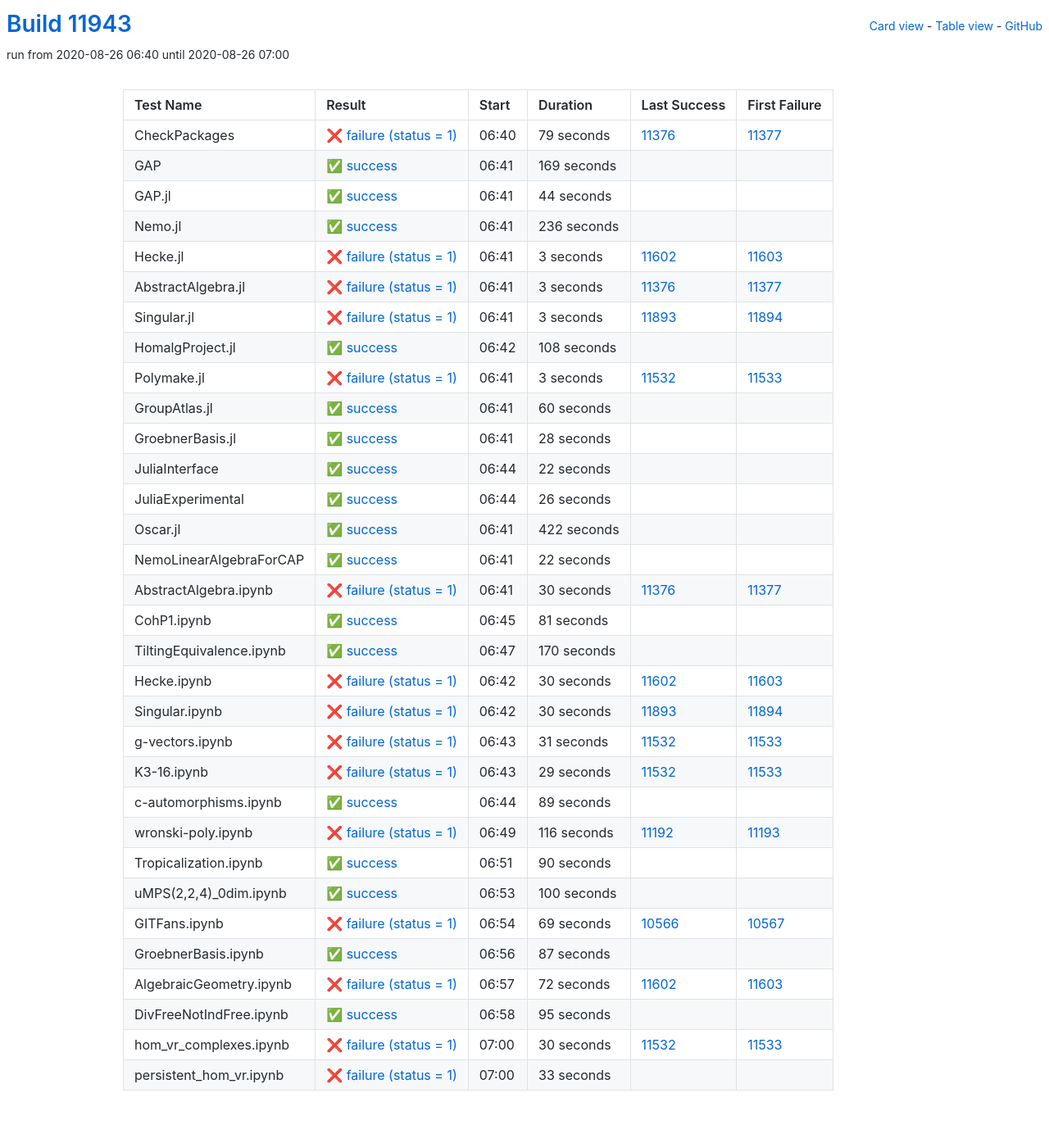
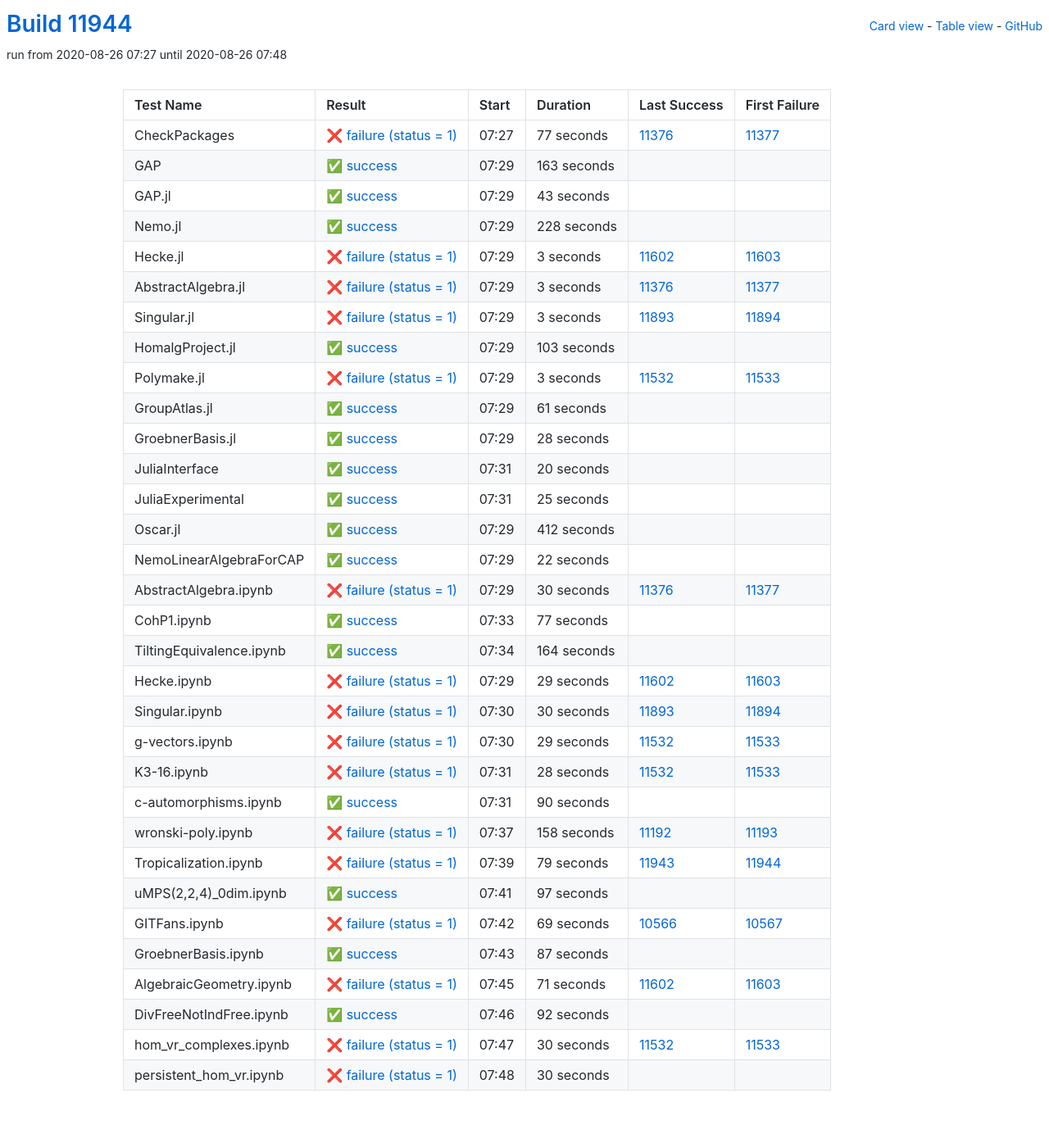
Before and after one commit to oscar-system/oscar-ci-status, a Jekyll site: the page built from table.html, in a window 1280 px wide. Shown: the whole page at 82% size. Built offline with Jekyll 4.4.1, drawn with Linux system fonts in a browser that asks for light colours.

Commit message:
Build #11944

```diff
--- a/_data/ci.yml
+++ b/_data/ci.yml
@@ -1,6 +1,6 @@
 ---
-build: 11943
-build_url: https://oscarci.mathematik.uni-kl.de/job/oscar/11943/
+build: 11944
+build_url: https://oscarci.mathematik.uni-kl.de/job/oscar/11944/
 job: oscar
 organization: oscar-system
 repo: oscar-ci-status
@@ -8,56 +8,56 @@
 tests:
 - name: CheckPackages
   id: checkpackages
-  log: https://oscarci.mathematik.uni-kl.de/job/oscar/11943/artifact/logs/build-11943/CheckPackages.log
-  start: 2020-08-26 06:40
+  log: https://oscarci.mathematik.uni-kl.de/job/oscar/11944/artifact/logs/build-11944/CheckPackages.log
+  start: 2020-08-26 07:27
   success: false
   exitcode: 1
   status: failure
-  duration: 79
+  duration: 77
   last_success: 11376
   last_success_url: https://oscarci.mathematik.uni-kl.de/job/oscar/11376/
   first_failure: 11377
   first_failure_url: https://oscarci.mathematik.uni-kl.de/job/oscar/11377/
 - name: GAP
   id: gap
-  log: https://oscarci.mathematik.uni-kl.de/job/oscar/11943/artifact/logs/build-11943/GAP.log
-  start: 2020-08-26 06:41
+  log: https://oscarci.mathematik.uni-kl.de/job/oscar/11944/artifact/logs/build-11944/GAP.log
+  start: 2020-08-26 07:29
   success: true
   exitcode: 0
   status: success
-  duration: 169
+  duration: 163
   last_success: false
   last_success_url:
   first_failure: false
   first_failure_url:
 - name: GAP.jl
   id: gap-jl
-  log: https://oscarci.mathematik.uni-kl.de/job/oscar/11943/artifact/logs/build-11943/GAP.jl.log
-  start: 2020-08-26 06:41
+  log: https://oscarci.mathematik.uni-kl.de/job/oscar/11944/artifact/logs/build-11944/GAP.jl.log
+  start: 2020-08-26 07:29
   success: true
   exitcode: 0
   status: success
-  duration: 44
+  duration: 43
   last_success: false
   last_success_url:
   first_failure: false
   first_failure_url:
 - name: Nemo.jl
   id: nemo-jl
-  log: https://oscarci.mathematik.uni-kl.de/job/oscar/11943/artifact/logs/build-11943/Nemo.jl.log
-  start: 2020-08-26 06:41
+  log: https://oscarci.mathematik.uni-kl.de/job/oscar/11944/artifact/logs/build-11944/Nemo.jl.log
+  start: 2020-08-26 07:29
   success: true
   exitcode: 0
   status: success
-  duration: 236
+  duration: 228
   last_success: false
   last_success_url:
   first_failure: false
   first_failure_url:
 - name: Hecke.jl
   id: hecke-jl
-  log: https://oscarci.mathematik.uni-kl.de/job/oscar/11943/artifact/logs/build-11943/Hecke.jl.log
-  start: 2020-08-26 06:41
+  log: https://oscarci.mathematik.uni-kl.de/job/oscar/11944/artifact/logs/build-11944/Hecke.jl.log
+  start: 2020-08-26 07:29
   success: false
   exitcode: 1
   status: failure
@@ -68,8 +68,8 @@
   first_failure_url: https://oscarci.mathematik.uni-kl.de/job/oscar/11603/
 - name: AbstractAlgebra.jl
   id: abstractalgebra-jl
-  log: https://oscarci.mathematik.uni-kl.de/job/oscar/11943/artifact/logs/build-11943/AbstractAlgebra.jl.log
-  start: 2020-08-26 06:41
+  log: https://oscarci.mathematik.uni-kl.de/job/oscar/11944/artifact/logs/build-11944/AbstractAlgebra.jl.log
+  start: 2020-08-26 07:29
   success: false
   exitcode: 1
   status: failure
@@ -80,8 +80,8 @@
   first_failure_url: https://oscarci.mathematik.uni-kl.de/job/oscar/11377/
 - name: Singular.jl
   id: singular-jl
-  log: https://oscarci.mathematik.uni-kl.de/job/oscar/11943/artifact/logs/build-11943/Singular.jl.log
-  start: 2020-08-26 06:41
+  log: https://oscarci.mathematik.uni-kl.de/job/oscar/11944/artifact/logs/build-11944/Singular.jl.log
+  start: 2020-08-26 07:29
   success: false
   exitcode: 1
   status: failure
@@ -92,20 +92,20 @@
   first_failure_url: https://oscarci.mathematik.uni-kl.de/job/oscar/11894/
 - name: HomalgProject.jl
   id: homalgproject-jl
-  log: https://oscarci.mathematik.uni-kl.de/job/oscar/11943/artifact/logs/build-11943/HomalgProject.jl.log
-  start: 2020-08-26 06:42
+  log: https://oscarci.mathematik.uni-kl.de/job/oscar/11944/artifact/logs/build-11944/HomalgProject.jl.log
+  start: 2020-08-26 07:29
   success: true
   exitcode: 0
   status: success
-  duration: 108
+  duration: 103
   last_success: false
   last_success_url:
   first_failure: false
   first_failure_url:
 - name: Polymake.jl
   id: polymake-jl
-  log: https://oscarci.mathematik.uni-kl.de/job/oscar/11943/artifact/logs/build-11943/Polymake.jl.log
-  start: 2020-08-26 06:41
+  log: https://oscarci.mathematik.uni-kl.de/job/oscar/11944/artifact/logs/build-11944/Polymake.jl.log
+  start: 2020-08-26 07:29
   success: false
   exitcode: 1
   status: failure
@@ -116,20 +116,20 @@
   first_failure_url: https://oscarci.mathematik.uni-kl.de/job/oscar/11533/
 - name: GroupAtlas.jl
   id: groupatlas-jl
-  log: https://oscarci.mathematik.uni-kl.de/job/oscar/11943/artifact/logs/build-11943/GroupAtlas.jl.log
-  start: 2020-08-26 06:41
+  log: https://oscarci.mathematik.uni-kl.de/job/oscar/11944/artifact/logs/build-11944/GroupAtlas.jl.log
+  start: 2020-08-26 07:29
   success: true
   exitcode: 0
   status: success
-  duration: 60
+  duration: 61
   last_success: false
   last_success_url:
   first_failure: false
   first_failure_url:
 - name: GroebnerBasis.jl
   id: groebnerbasis-jl
-  log: https://oscarci.mathematik.uni-kl.de/job/oscar/11943/artifact/logs/build-11943/GroebnerBasis.jl.log
-  start: 2020-08-26 06:41
+  log: https://oscarci.mathematik.uni-kl.de/job/oscar/11944/artifact/logs/build-11944/GroebnerBasis.jl.log
+  start: 2020-08-26 07:29
   success: true
   exitcode: 0
   status: success
@@ -140,44 +140,44 @@
   first_failure_url:
 - name: JuliaInterface
   id: juliainterface
-  log: https://oscarci.mathematik.uni-kl.de/job/oscar/11943/artifact/logs/build-11943/JuliaInterface.log
-  start: 2020-08-26 06:44
+  log: https://oscarci.mathematik.uni-kl.de/job/oscar/11944/artifact/logs/build-11944/JuliaInterface.log
+  start: 2020-08-26 07:31
   success: true
   exitcode: 0
   status: success
-  duration: 22
+  duration: 20
   last_success: false
   last_success_url:
   first_failure: false
   first_failure_url:
 - name: JuliaExperimental
   id: juliaexperimental
-  log: https://oscarci.mathematik.uni-kl.de/job/oscar/11943/artifact/logs/build-11943/JuliaExperimental.log
-  start: 2020-08-26 06:44
+  log: https://oscarci.mathematik.uni-kl.de/job/oscar/11944/artifact/logs/build-11944/JuliaExperimental.log
+  start: 2020-08-26 07:31
   success: true
   exitcode: 0
   status: success
-  duration: 26
+  duration: 25
   last_success: false
   last_success_url:
   first_failure: false
   first_failure_url:
 - name: Oscar.jl
   id: oscar-jl
-  log: https://oscarci.mathematik.uni-kl.de/job/oscar/11943/artifact/logs/build-11943/Oscar.jl.log
-  start: 2020-08-26 06:41
+  log: https://oscarci.mathematik.uni-kl.de/job/oscar/11944/artifact/logs/build-11944/Oscar.jl.log
+  start: 2020-08-26 07:29
   success: true
   exitcode: 0
   status: success
-  duration: 422
+  duration: 412
   last_success: false
   last_success_url:
   first_failure: false
   first_failure_url:
 - name: NemoLinearAlgebraForCAP
   id: nemolinearalgebraforcap
-  log: https://oscarci.mathematik.uni-kl.de/job/oscar/11943/artifact/logs/build-11943/NemoLinearAlgebraForCAP.log
-  start: 2020-08-26 06:41
+  log: https://oscarci.mathematik.uni-kl.de/job/oscar/11944/artifact/logs/build-11944/NemoLinearAlgebraForCAP.log
+  start: 2020-08-26 07:29
   success: true
   exitcode: 0
   status: success
@@ -188,8 +188,8 @@
   first_failure_url:
 - name: AbstractAlgebra.ipynb
   id: abstractalgebra-ipynb
-  log: https://oscarci.mathematik.uni-kl.de/job/oscar/11943/artifact/logs/build-11943/AbstractAlgebra.ipynb.log
-  start: 2020-08-26 06:41
+  log: https://oscarci.mathematik.uni-kl.de/job/oscar/11944/artifact/logs/build-11944/AbstractAlgebra.ipynb.log
+  start: 2020-08-26 07:29
   success: false
   exitcode: 1
   status: failure
@@ -200,44 +200,44 @@
   first_failure_url: https://oscarci.mathematik.uni-kl.de/job/oscar/11377/
 - name: CohP1.ipynb
   id: cohp1-ipynb
-  log: https://oscarci.mathematik.uni-kl.de/job/oscar/11943/artifact/logs/build-11943/CohP1.ipynb.log
-  start: 2020-08-26 06:45
+  log: https://oscarci.mathematik.uni-kl.de/job/oscar/11944/artifact/logs/build-11944/CohP1.ipynb.log
+  start: 2020-08-26 07:33
   success: true
   exitcode: 0
   status: success
-  duration: 81
+  duration: 77
   last_success: false
   last_success_url:
   first_failure: false
   first_failure_url:
 - name: TiltingEquivalence.ipynb
   id: tiltingequivalence-ipynb
-  log: https://oscarci.mathematik.uni-kl.de/job/oscar/11943/artifact/logs/build-11943/TiltingEquivalence.ipynb.log
-  start: 2020-08-26 06:47
+  log: https://oscarci.mathematik.uni-kl.de/job/oscar/11944/artifact/logs/build-11944/TiltingEquivalence.ipynb.log
+  start: 2020-08-26 07:34
   success: true
   exitcode: 0
   status: success
-  duration: 170
+  duration: 164
   last_success: false
   last_success_url:
   first_failure: false
   first_failure_url:
 - name: Hecke.ipynb
   id: hecke-ipynb
-  log: https://oscarci.mathematik.uni-kl.de/job/oscar/11943/artifact/logs/build-11943/Hecke.ipynb.log
-  start: 2020-08-26 06:42
+  log: https://oscarci.mathematik.uni-kl.de/job/oscar/11944/artifact/logs/build-11944/Hecke.ipynb.log
+  start: 2020-08-26 07:29
   success: false
   exitcode: 1
   status: failure
-  duration: 30
+  duration: 29
   last_success: 11602
   last_success_url: https://oscarci.mathematik.uni-kl.de/job/oscar/11602/
   first_failure: 11603
   first_failure_url: https://oscarci.mathematik.uni-kl.de/job/oscar/11603/
 - name: Singular.ipynb
   id: singular-ipynb
-  log: https://oscarci.mathematik.uni-kl.de/job/oscar/11943/artifact/logs/build-11943/Singular.ipynb.log
-  start: 2020-08-26 06:42
+  log: https://oscarci.mathematik.uni-kl.de/job/oscar/11944/artifact/logs/build-11944/Singular.ipynb.log
+  start: 2020-08-26 07:30
   success: false
   exitcode: 1
   status: failure
@@ -248,20 +248,8 @@
   first_failure_url: https://oscarci.mathematik.uni-kl.de/job/oscar/11894/
 - name: g-vectors.ipynb
   id: g-vectors-ipynb
-  log: https://oscarci.mathematik.uni-kl.de/job/oscar/11943/artifact/logs/build-11943/g-vectors.ipynb.log
-  start: 2020-08-26 06:43
-  success: false
-  exitcode: 1
-  status: failure
-  duration: 31
-  last_success: 11532
-  last_success_url: https://oscarci.mathematik.uni-kl.de/job/oscar/11532/
-  first_failure: 11533
-  first_failure_url: https://oscarci.mathematik.uni-kl.de/job/oscar/11533/
-- name: K3-16.ipynb
-  id: k3-16-ipynb
-  log: https://oscarci.mathematik.uni-kl.de/job/oscar/11943/artifact/logs/build-11943/K3-16.ipynb.log
-  start: 2020-08-26 06:43
+  log: https://oscarci.mathematik.uni-kl.de/job/oscar/11944/artifact/logs/build-11944/g-vectors.ipynb.log
+  start: 2020-08-26 07:30
   success: false
   exitcode: 1
   status: failure
@@ -270,34 +258,22 @@
   last_success_url: https://oscarci.mathematik.uni-kl.de/job/oscar/11532/
   first_failure: 11533
   first_failure_url: https://oscarci.mathematik.uni-kl.de/job/oscar/11533/
-- name: c-automorphisms.ipynb
-  id: c-automorphisms-ipynb
-  log: https://oscarci.mathematik.uni-kl.de/job/oscar/11943/artifact/logs/build-11943/c-automorphisms.ipynb.log
-  start: 2020-08-26 06:44
-  success: true
-  exitcode: 0
-  status: success
-  duration: 89
-  last_success: false
-  last_success_url:
-  first_failure: false
-  first_failure_url:
-- name: wronski-poly.ipynb
-  id: wronski-poly-ipynb
-  log: https://oscarci.mathematik.uni-kl.de/job/oscar/11943/artifact/logs/build-11943/wronski-poly.ipynb.log
-  start: 2020-08-26 06:49
+- name: K3-16.ipynb
+  id: k3-16-ipynb
+  log: https://oscarci.mathematik.uni-kl.de/job/oscar/11944/artifact/logs/build-11944/K3-16.ipynb.log
+  start: 2020-08-26 07:31
   success: false
   exitcode: 1
   status: failure
-  duration: 116
-  last_success: 11192
-  last_success_url: https://oscarci.mathematik.uni-kl.de/job/oscar/11192/
-  first_failure: 11193
-  first_failure_url: https://oscarci.mathematik.uni-kl.de/job/oscar/11193/
-- name: Tropicalization.ipynb
-  id: tropicalization-ipynb
-  log: https://oscarci.mathematik.uni-kl.de/job/oscar/11943/artifact/logs/build-11943/Tropicalization.ipynb.log
-  start: 2020-08-26 06:51
+  duration: 28
+  last_success: 11532
+  last_success_url: https://oscarci.mathematik.uni-kl.de/job/oscar/11532/
+  first_failure: 11533
+  first_failure_url: https://oscarci.mathematik.uni-kl.de/job/oscar/11533/
+- name: c-automorphisms.ipynb
+  id: c-automorphisms-ipynb
+  log: https://oscarci.mathematik.uni-kl.de/job/oscar/11944/artifact/logs/build-11944/c-automorphisms.ipynb.log
+  start: 2020-08-26 07:31
   success: true
   exitcode: 0
   status: success
@@ -306,22 +282,46 @@
   last_success_url:
   first_failure: false
   first_failure_url:
+- name: wronski-poly.ipynb
+  id: wronski-poly-ipynb
+  log: https://oscarci.mathematik.uni-kl.de/job/oscar/11944/artifact/logs/build-11944/wronski-poly.ipynb.log
+  start: 2020-08-26 07:37
+  success: false
+  exitcode: 1
+  status: failure
+  duration: 158
+  last_success: 11192
+  last_success_url: https://oscarci.mathematik.uni-kl.de/job/oscar/11192/
+  first_failure: 11193
+  first_failure_url: https://oscarci.mathematik.uni-kl.de/job/oscar/11193/
+- name: Tropicalization.ipynb
+  id: tropicalization-ipynb
+  log: https://oscarci.mathematik.uni-kl.de/job/oscar/11944/artifact/logs/build-11944/Tropicalization.ipynb.log
+  start: 2020-08-26 07:39
+  success: false
+  exitcode: 1
+  status: failure
+  duration: 79
+  last_success: 11943
+  last_success_url: https://oscarci.mathematik.uni-kl.de/job/oscar/11943/
+  first_failure: 11944
+  first_failure_url: https://oscarci.mathematik.uni-kl.de/job/oscar/11944/
 - name: uMPS(2,2,4)_0dim.ipynb
   id: umps-2-2-4-0dim-ipynb
-  log: https://oscarci.mathematik.uni-kl.de/job/oscar/11943/artifact/logs/build-11943/uMPS-2-2-4-_0dim.ipynb.log
-  start: 2020-08-26 06:53
+  log: https://oscarci.mathematik.uni-kl.de/job/oscar/11944/artifact/logs/build-11944/uMPS-2-2-4-_0dim.ipynb.log
+  start: 2020-08-26 07:41
   success: true
   exitcode: 0
   status: success
-  duration: 100
+  duration: 97
   last_success: false
   last_success_url:
   first_failure: false
   first_failure_url:
 - name: GITFans.ipynb
   id: gitfans-ipynb
-  log: https://oscarci.mathematik.uni-kl.de/job/oscar/11943/artifact/logs/build-11943/GITFans.ipynb.log
-  start: 2020-08-26 06:54
+  log: https://oscarci.mathematik.uni-kl.de/job/oscar/11944/artifact/logs/build-11944/GITFans.ipynb.log
+  start: 2020-08-26 07:42
   success: false
   exitcode: 1
   status: failure
@@ -332,8 +332,8 @@
   first_failure_url: https://oscarci.mathematik.uni-kl.de/job/oscar/10567/
 - name: GroebnerBasis.ipynb
   id: groebnerbasis-ipynb
-  log: https://oscarci.mathematik.uni-kl.de/job/oscar/11943/artifact/logs/build-11943/GroebnerBasis.ipynb.log
-  start: 2020-08-26 06:56
+  log: https://oscarci.mathematik.uni-kl.de/job/oscar/11944/artifact/logs/build-11944/GroebnerBasis.ipynb.log
+  start: 2020-08-26 07:43
   success: true
   exitcode: 0
   status: success
@@ -344,32 +344,32 @@
   first_failure_url:
 - name: AlgebraicGeometry.ipynb
   id: algebraicgeometry-ipynb
-  log: https://oscarci.mathematik.uni-kl.de/job/oscar/11943/artifact/logs/build-11943/AlgebraicGeometry.ipynb.log
-  start: 2020-08-26 06:57
+  log: https://oscarci.mathematik.uni-kl.de/job/oscar/11944/artifact/logs/build-11944/AlgebraicGeometry.ipynb.log
+  start: 2020-08-26 07:45
   success: false
   exitcode: 1
   status: failure
-  duration: 72
+  duration: 71
   last_success: 11602
   last_success_url: https://oscarci.mathematik.uni-kl.de/job/oscar/11602/
   first_failure: 11603
   first_failure_url: https://oscarci.mathematik.uni-kl.de/job/oscar/11603/
 - name: DivFreeNotIndFree.ipynb
   id: divfreenotindfree-ipynb
-  log: https://oscarci.mathematik.uni-kl.de/job/oscar/11943/artifact/logs/build-11943/DivFreeNotIndFree.ipynb.log
-  start: 2020-08-26 06:58
+  log: https://oscarci.mathematik.uni-kl.de/job/oscar/11944/artifact/logs/build-11944/DivFreeNotIndFree.ipynb.log
+  start: 2020-08-26 07:46
   success: true
   exitcode: 0
   status: success
-  duration: 95
+  duration: 92
   last_success: false
   last_success_url:
   first_failure: false
   first_failure_url:
 - name: hom_vr_complexes.ipynb
   id: hom-vr-complexes-ipynb
-  log: https://oscarci.mathematik.uni-kl.de/job/oscar/11943/artifact/logs/build-11943/hom_vr_complexes.ipynb.log
-  start: 2020-08-26 07:00
+  log: https://oscarci.mathematik.uni-kl.de/job/oscar/11944/artifact/logs/build-11944/hom_vr_complexes.ipynb.log
+  start: 2020-08-26 07:47
   success: false
   exitcode: 1
   status: failure
@@ -380,12 +380,12 @@
   first_failure_url: https://oscarci.mathematik.uni-kl.de/job/oscar/11533/
 - name: persistent_hom_vr.ipynb
   id: persistent-hom-vr-ipynb
-  log: https://oscarci.mathematik.uni-kl.de/job/oscar/11943/artifact/logs/build-11943/persistent_hom_vr.ipynb.log
-  start: 2020-08-26 07:00
+  log: https://oscarci.mathematik.uni-kl.de/job/oscar/11944/artifact/logs/build-11944/persistent_hom_vr.ipynb.log
+  start: 2020-08-26 07:48
   success: false
   exitcode: 1
   status: failure
-  duration: 33
+  duration: 30
   last_success: false
   last_success_url:
   first_failure: false
```
Also changed, not shown: README.md.
